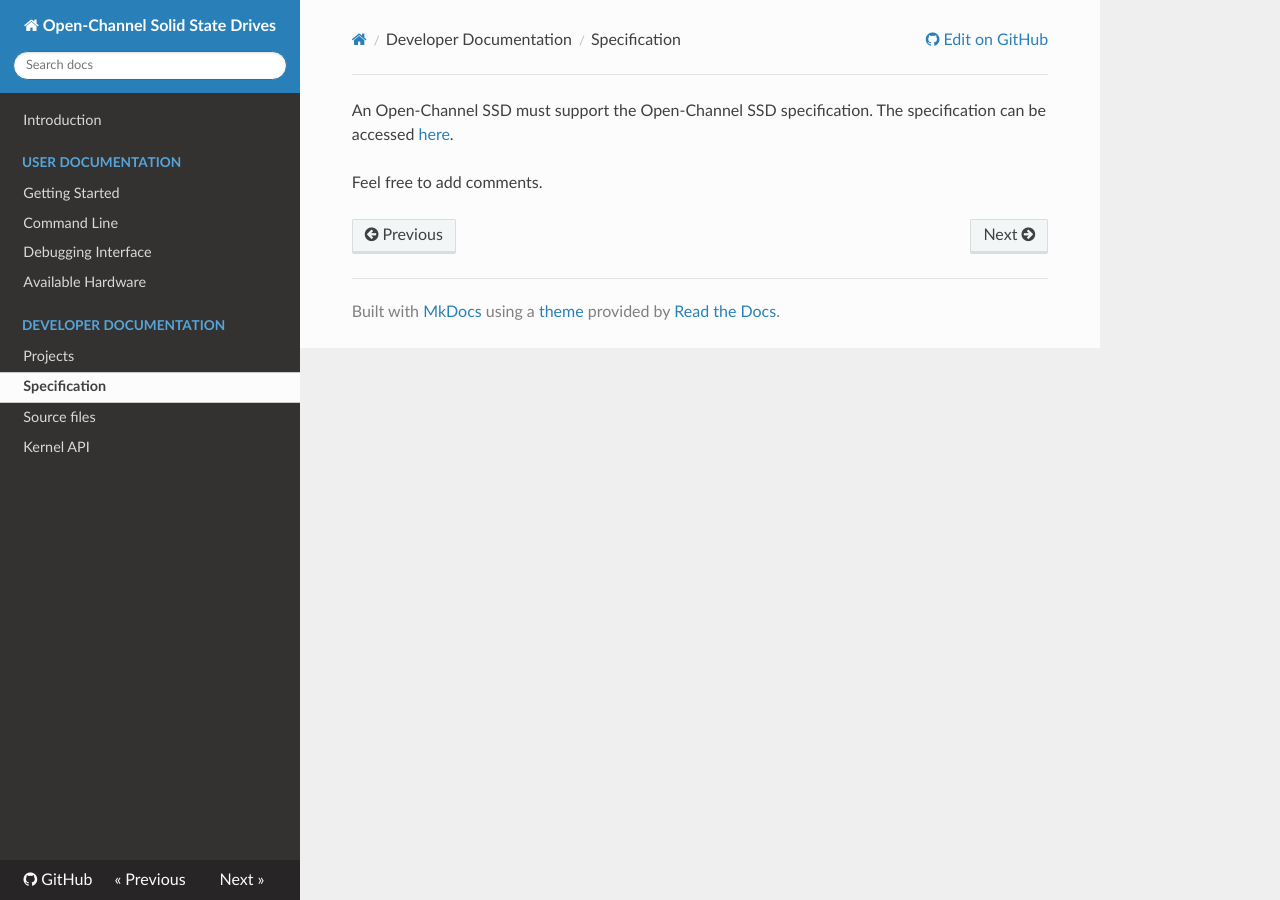
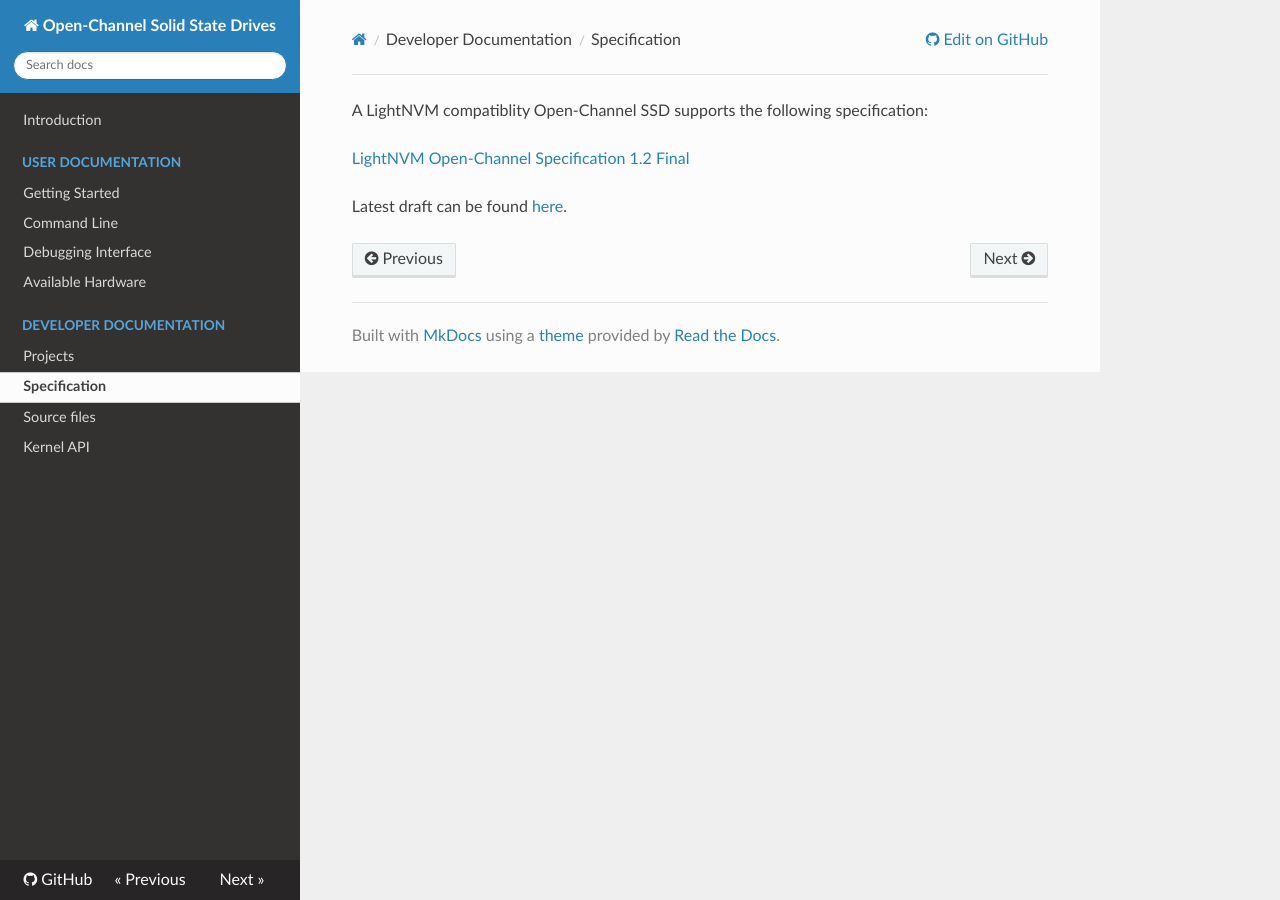
Before and after one commit to OpenChannelSSD/documentation, an MkDocs documentation site: the page built from docs/specification.md, in a window 1280 px wide. Built offline with MkDocs 1.6.1, drawn with Linux system fonts in a browser that asks for light colours; nearby versions of some CDN libraries; old or Windows-style settings are respelled for this version of MkDocs.

Commit message:
Update specification.md

```diff
--- a/docs/specification.md
+++ b/docs/specification.md
@@ -1,3 +1,6 @@
-An Open-Channel SSD must support the Open-Channel SSD specification. The specification can be accessed [here](http://goo.gl/BYTjLI).
 
-Feel free to add comments.
+A LightNVM compatiblity Open-Channel SSD supports the following specification:
+
+[LightNVM Open-Channel Specification 1.2 Final](http://lightnvm.io/docs/Open-ChannelSSDInterfaceSpecification12-final.pdf)
+
+ Latest draft can be found [here](http://goo.gl/BYTjLI).
```
